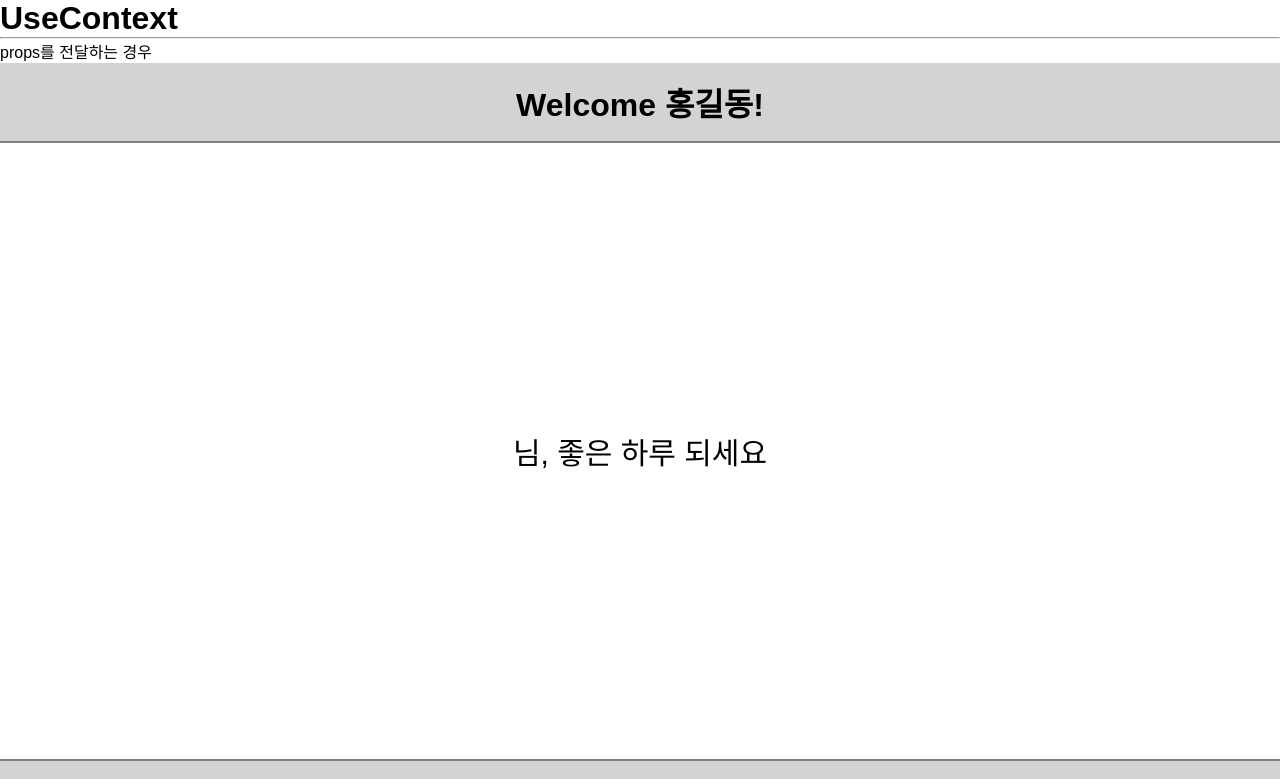
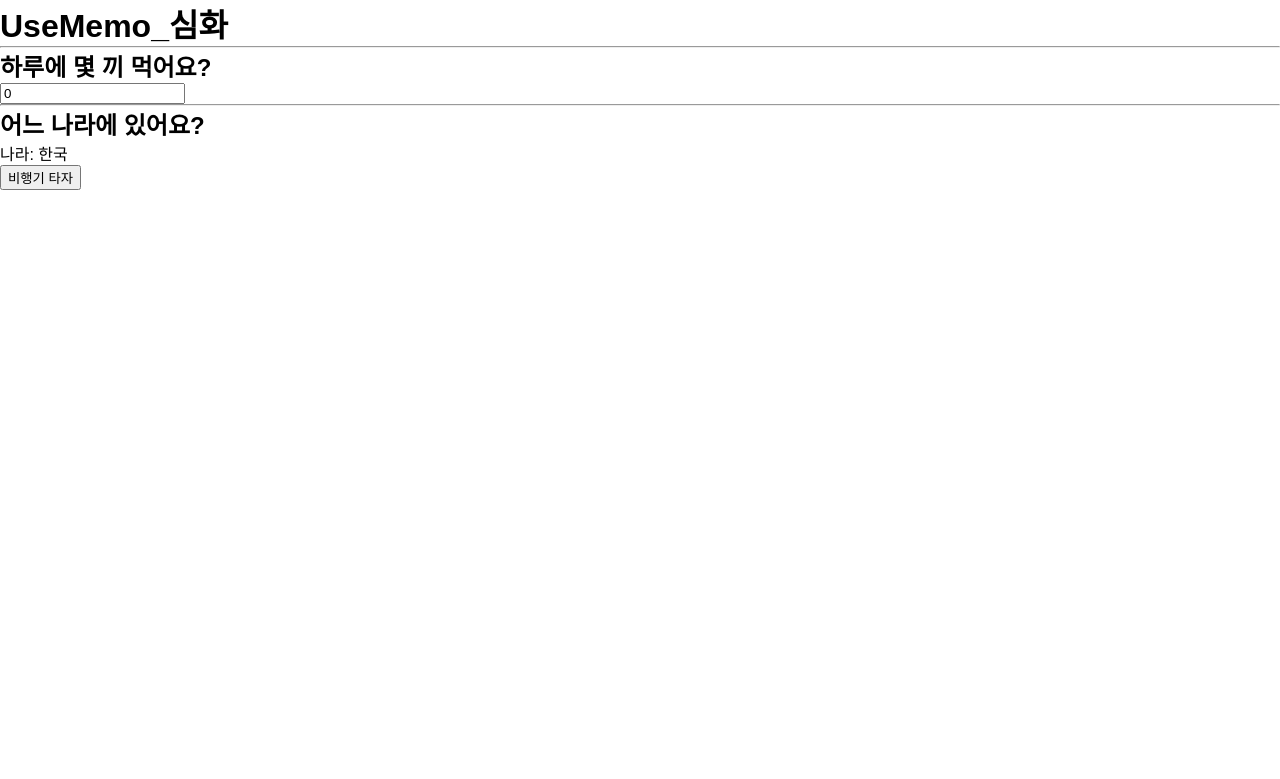
Before and after one commit to KoJI89/reactStudy, a React (Create React App) app: page / in a window 1280 px wide. Shown: the top 779 px of the page. Built offline with nearby package versions, Linux system fonts and the light colour scheme.

Commit message:
[React.Hook]useMemo와 js타입다루기

```diff
--- /dev/null
+++ b/src/UseMemo.js
@@ -0,0 +1,58 @@
+import React, { useMemo, useState } from 'react'
+
+// UseMemo에서 memo는 메모리를 의미한다
+
+// 함수형 컴포넌트는 함수형이고, 렌더링이 될때 함수가 호출된다 -> 모든 내부변수가 초기화 된다.
+// UseMemo는 처음에 계산된 결과를 다시 실행하는것이 아니라 메모리에서 가져온다
+
+// UseMemosms 는 2개의 인자를 받는다 콜백함수와 배열(의존성 배열)을 받는다
+// UseMemo를 사용한다는것은 메모리를 사용한다는 의미이므로 필요할 때만 사용하는것이 좋다
+const hardCalculate = ( number ) =>{
+    console.log('어려운계산실시!');
+    for (let i = 0; i < 999999999; i++) {} // 생각하는 시간을 두기위한 의미없는 forloop
+    return number + 10000;
+}
+// 함수형 컴포넌트이기에 빠른실행이되는 함수라도 렌더링시에는 모든 함수가 실행되서 오랜시간이 소요된다 **비효율적인 코드가된다
+const easyCalculate = ( number ) => {
+    console.log('쉬운계산!');
+    return number + 1;
+}
+
+function UseMemo() {
+    const [hardNumber, setHardNumber] = useState(1);
+    const [easyNumber, setEasyNumber] = useState(1);
+
+    // const hardSum = hardCalculate(hardNumber);
+
+    //hardNumber가 변경될때만 useMemo안의 함수가 호출되도록 하는 useMemo
+    const hardSum = useMemo(()=>{
+        return hardCalculate(hardNumber)
+    },[hardNumber])
+    const easySum = easyCalculate(easyNumber);
+  return (
+    <>
+        <h1>UseMemo</h1>
+        <hr/>
+        <div>
+            <h3>어려운 계산기</h3>
+            <input
+                type='number'
+                value={hardNumber}
+                onChange={(e)=> {setHardNumber(parseInt(e.target.value))} }
+            />
+            <span> + 10000 = {hardSum}</span>
+
+            <h3>쉬운 계산기</h3>
+            <input
+                type='number'
+                value={easyNumber}
+                onChange={(e)=> {setEasyNumber(parseInt(e.target.value))} }
+            />
+            <span> + 1 = {easySum}</span>
+        </div>
+
+    </>
+  )
+}
+
+export default UseMemo
--- /dev/null
+++ b/src/UseMemo2.js
@@ -0,0 +1,51 @@
+import React, { useEffect, useMemo, useState } from 'react'
+
+// js의 2가지 타입
+
+// 1. 원시타입 : String, Number, Boolean, Null, Undefined, ..
+//      변수 자체에 데이터를 보관한다
+// 2. 객체 타입 : 원시타입을 제외한 모든것, Object, Array
+//      객체의 경우 메모리상에 데이터가 보관하고 변수에는 주소값이 저장된다.
+function UseMemo2() {
+    const [ number, setNumber ] = useState(0);
+    const [ isKorea, setIsKorea ] = useState(true);
+
+    // const location = isKorea? '한국' : '외국';
+    // 객체일경우는 경우가 달라진다.
+
+
+    const location = useMemo(()=>{
+        return {
+            country : isKorea? '한국' : '외국'
+        }
+    },[isKorea]);
+
+    // {
+    // };
+
+    useEffect(()=>{
+        console.log('useEffect 호출');
+    },[location]);
+
+  return (
+    <>
+        <h1>UseMemo_심화</h1>
+        <hr/>
+        <div>
+            <h2>하루에 몇 끼 먹어요?</h2>
+            <input
+                type='number'
+                value={number}
+                onChange={(e)=> setNumber(e.target.value)}
+            />
+            <hr/>
+            <h2>어느 나라에 있어요?</h2>
+            <p>나라: { location.country }</p>
+            <button onClick={()=>setIsKorea(!isKorea)}>비행기 타자</button>
+
+        </div>
+    </>
+  )
+}
+
+export default UseMemo2
--- a/src/index.js
+++ b/src/index.js
@@ -7,6 +7,8 @@
 import UseStateStudy from './UseStateStudy.js';
 import UseRef from './UseRef';
 import UseContext from './UseContext/UseContext.js'
+import UseMemo from './UseMemo.js';
+import UseMemo2 from './UseMemo2.js';
 
 // rfce
 const root = ReactDOM.createRoot(document.getElementById('root'));
@@ -16,7 +18,9 @@
     {/* <Reduce/> */}
     {/* <UseStateStudy/> */}
     {/* <UseRef/> */}
-    <UseContext/>
+    {/* <UseContext/> */}
+    {/* <UseMemo/> */}
+    <UseMemo2/>
   </React.StrictMode>
 );
 
```
